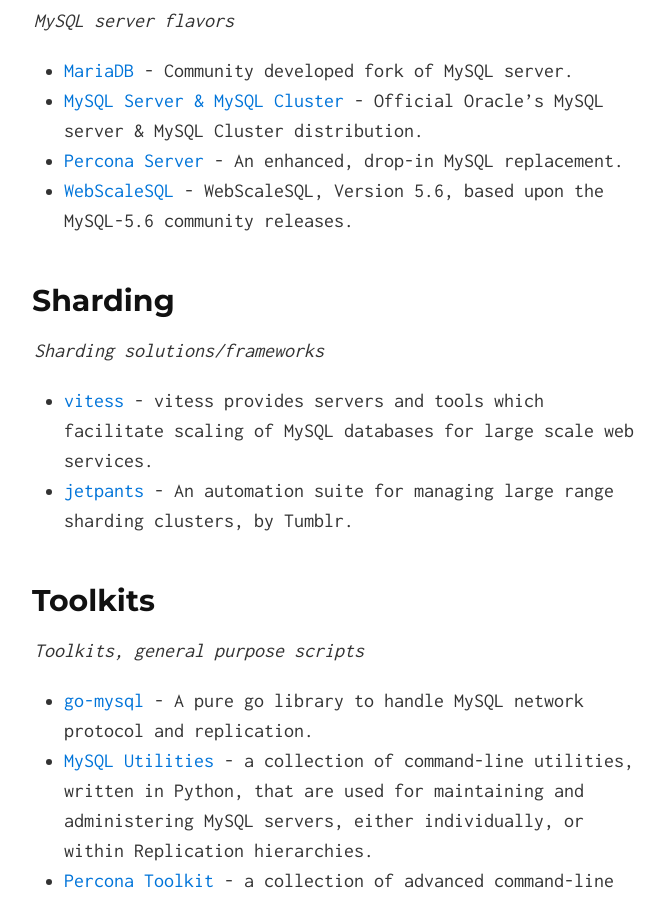
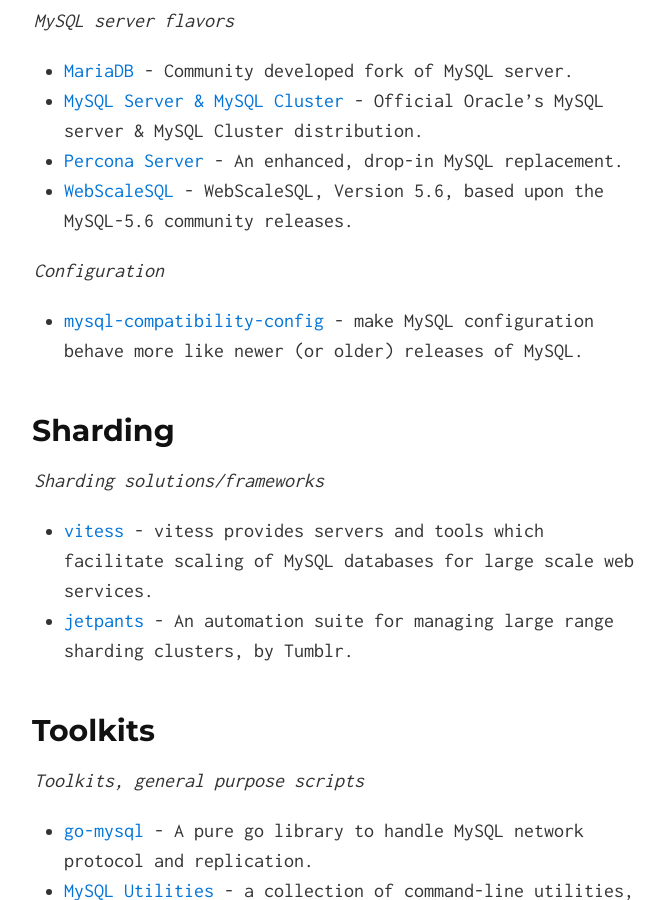
Before and after one commit to shlomi-noach/awesome-mysql, a Jekyll site: the page built from index.md, in a window 1280 px wide and 900 px high, scrolled down 5124 px. Shown: the whole window, without its empty margins (306-971 px from the left). Built offline with Jekyll 4.4.1, drawn with Linux system fonts in a browser that asks for light colours.

Commit message:
Added mysql-compatibility-config
Added under server -> configuration (new category).  Existing categories did not seem to fit right.

```diff
--- a/index.md
+++ b/index.md
@@ -146,6 +146,9 @@
 - [Percona Server](https://launchpad.net/percona-server) - An enhanced, drop-in MySQL replacement.
 - [WebScaleSQL](https://github.com/webscalesql/webscalesql-5.6) - WebScaleSQL, Version 5.6, based upon the MySQL-5.6 community releases.
 
+*Configuration*
+
+- [mysql-compatibility-config](https://github.com/morgo/mysql-compatibility-config) - make MySQL configuration behave more like newer (or older) releases of MySQL.
 
 ## Sharding
 
```
